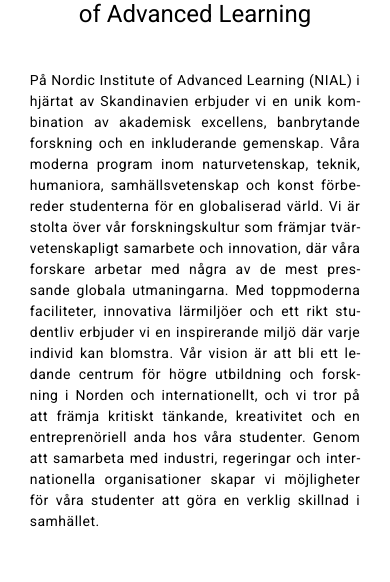
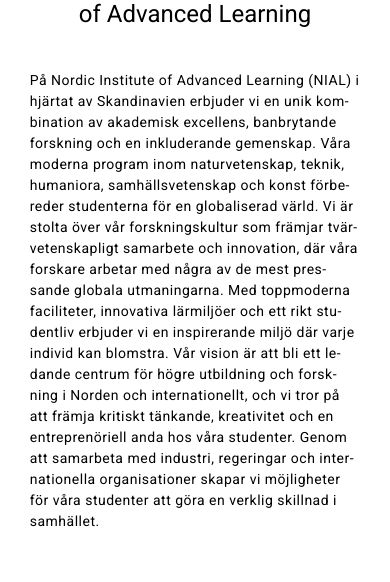
Before and after one commit to Eeemlo/projektDT208G, an Angular app: page /home in a window 390 px wide. Shown: the part 516-1098 px from the top of the page. Built offline with nearby package versions, Linux system fonts and the light colour scheme.

Commit message:
fixat text

```diff
--- a/src/app/home/home.component.css
+++ b/src/app/home/home.component.css
@@ -15,20 +15,22 @@
     max-width: 1050px;
     text-align: justify;
     hyphens: auto;
-    -webkit-hyphens:auto;
--moz-hyphens:auto;
-margin: 40px auto 60px;
+    -webkit-hyphens: auto;
+    -moz-hyphens: auto;
+    word-wrap: break-word;
+    margin: 40px auto 60px;
 }
 
-@media screen and (max-width: 900px){
+@media screen and (max-width: 900px) {
 
     .columnText {
         column-count: 1;
+        text-align:left;
     }
 }
 
-@media screen and (max-width: 500px){
-div {
-    padding: 0px 20px;
+@media screen and (max-width: 500px) {
+    div {
+        padding: 0px 20px;
+    }
 }
-}
```
